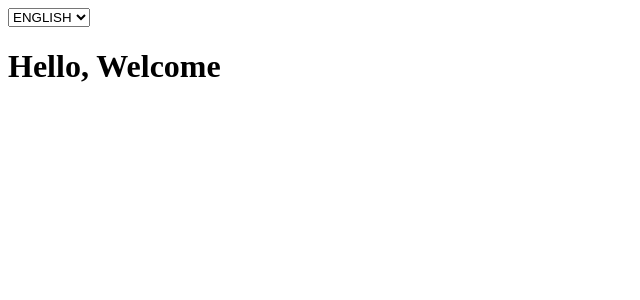
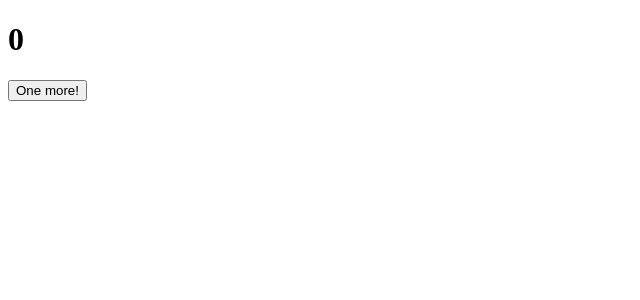
Before and after one commit to RobertoFanara/Esercizi-React, a React (Create React App) app in the folder Esercizi da Mandare/esercizio/: page / in a window 1280 px wide. Shown: the top 300 px of the page, without its empty margins (0-640 px from the left). Built offline with nearby package versions, Linux system fonts and the light colour scheme.

Commit message:
esercizio 32 completato

```diff
--- a/Esercizi da Mandare/esercizio/src/App.js
+++ b/Esercizi da Mandare/esercizio/src/App.js
@@ -1,30 +1,9 @@
-import React from "react";
-import DisplayLanguage from "./DisplayLanguage";
-import { LanguageContext } from "./LanguageContext"
+import Clickcounter from "./Clickcounter"
 
-export default class App extends React.Component {
-  state = {
-    language: "en",
-  };
-
-  handleLanguageChange = (event) => {
-    this.setState({
-      language: event.target.value,
-    });
-  };
-
-  render() {
-    return (
-      <div>
-        <select value={this.state.language} onChange={this.handleLanguageChange}>
-          <option value="en">ENGLISH</option>
-          <option value="it">ITALIANO</option>
-        </select>
-        <LanguageContext.Provider value={this.state.language}>
-        <DisplayLanguage />
-        </LanguageContext.Provider>
-
-      </div>
-    );
-  }
+export default function App() {
+    return(
+        <>
+        <Clickcounter />
+        </>
+    )
 }
--- /dev/null
+++ b/Esercizi da Mandare/esercizio/src/Clickcounter.js
@@ -0,0 +1,18 @@
+import React from 'react'
+import { useState } from "react"
+
+export default function App() {
+    const [counter, setCounter] = useState(0);
+    const increase = () => {
+        setCounter(count => count + 1);
+    };
+
+    return (
+        <div>
+          <h1>{counter}</h1>
+          <div>
+            <button onClick={increase}>One more!</button>
+          </div>
+        </div>
+      );
+}
--- a/Esercizi da Mandare/esercizio/src/DisplayLanguage.js
+++ /dev/null
@@ -1,33 +0,0 @@
-import React from "react";
-import { LanguageContext } from "./LanguageContext"
-
-const Strings = {
-  en:{
-    GREETINGS: "Hello, Welcome"
-  },
-  it:{
-    GREETINGS: "Ciao, Benvenuto"
-  }
-}
-
-export default class DisplayLanguage extends React.Component {
-    render(){
-        return (
-          <>
-          <LanguageContext.Consumer>
-            {Language => {
-                return(
-                  <div>
-                    <h1>
-                      {Strings[Language].GREETINGS}
-                    </h1>
-                  </div>
-                )
-              }
-            }
-
-          </LanguageContext.Consumer>
-          </>
-        )
-      }
-}
--- a/Esercizi da Mandare/esercizio/src/LanguageContext.js
+++ /dev/null
@@ -1,3 +0,0 @@
-import {createContext} from "react"
-
-export const LanguageContext = createContext("en")
```
